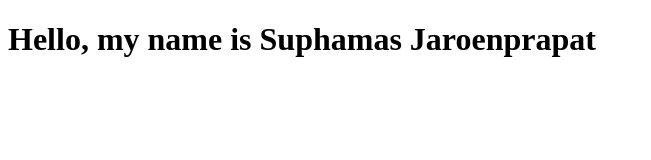
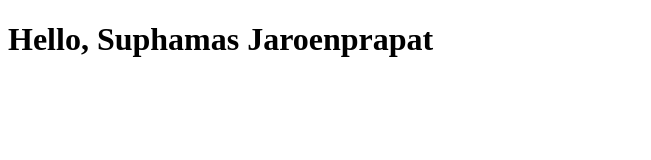
Before and after one commit to Suphamas6262/Myweb, a plain HTML site: page index.html in a window 1280 px wide. Shown: the whole page, without its empty margins (0-651 px from the left). Drawn offline with Linux system fonts and the light colour scheme.

Commit message:
Update index.html

```diff
--- a/index.html
+++ b/index.html
@@ -4,6 +4,6 @@
     <title>Hello, My Name</title>
 </head>
 <body>
-    <h1>Hello, my name is Suphamas Jaroenprapat</h1>
+    <h1>Hello, Suphamas Jaroenprapat</h1>
 </body>
 </html>
```
